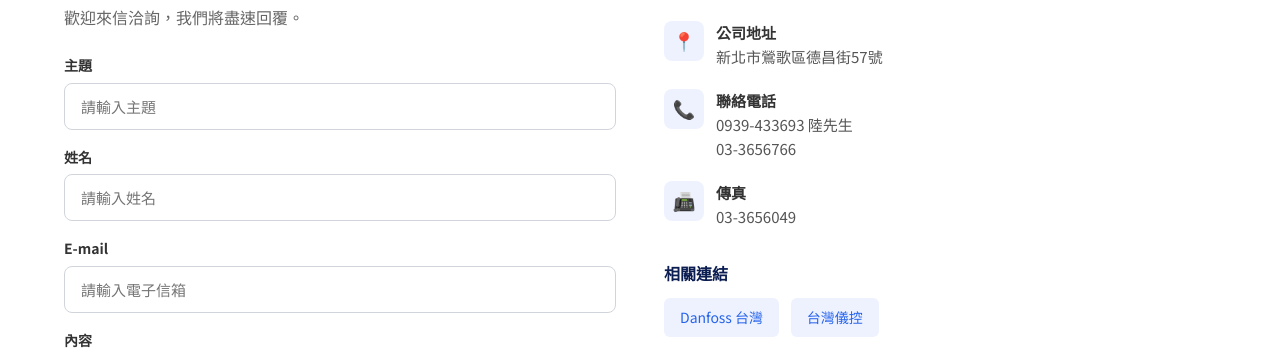
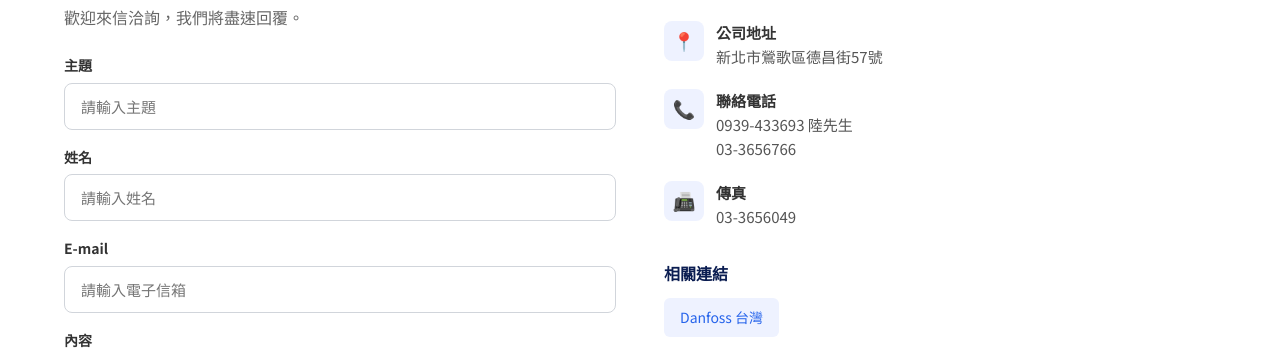
Before and after one commit to bill97385/gooderly-website, a plain HTML site: page contact.html in a window 1280 px wide. Shown: the part 579-933 px from the top of the page. Drawn offline with Linux system fonts and the light colour scheme.

Commit message:
Remove broken external link (fa-taie.com)

```diff
--- a/contact.html
+++ b/contact.html
@@ -91,7 +91,6 @@
 		<div class="contact-links">
 			<h4>相關連結</h4>
 			<a href="https://www.danfoss.com/zh-tw/" target="_blank" rel="noopener noreferrer">Danfoss 台灣</a>
-			<a href="http://www.fa-taie.com/index.asp" target="_blank" rel="noopener noreferrer">台灣儀控</a>
 		</div>
 	</div>
 </div>
```
